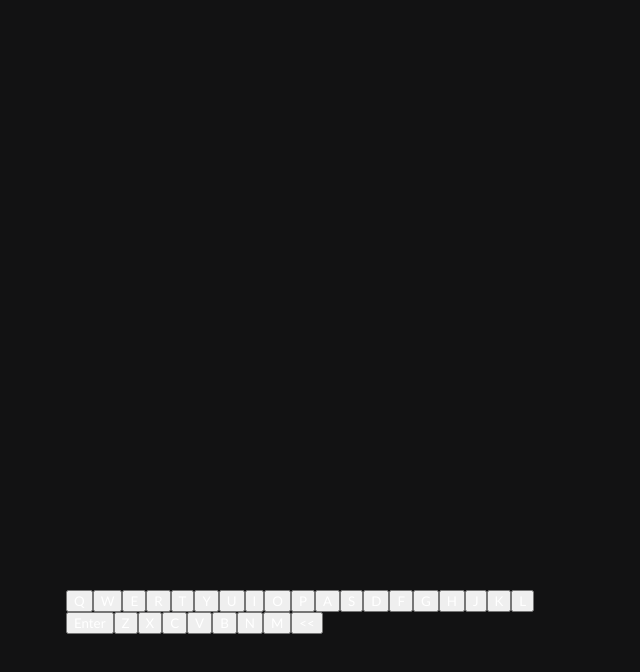
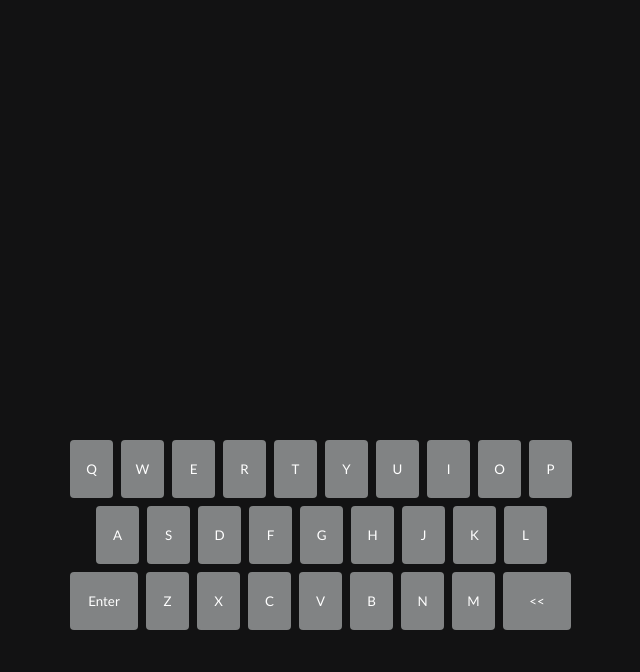
Before and after one commit to mandyh101/my-wordle, a plain HTML site: page index.html in a window 1280 px wide. Shown: the part 94-766 px from the top of the page, without its empty margins (319-959 px from the left). Drawn offline with Linux system fonts and the light colour scheme.

Commit message:
style keyboard

```diff
--- a/style.css
+++ b/style.css
@@ -34,6 +34,33 @@ body{
   flex-wrap: wrap;
  }
 
+ .key-container button {
+  width: 43px;
+  height: 58px;
+  border-radius: 4px;
+  border: none;
+  background-color: #818384;
+  margin: 4px;
+  cursor: pointer;
+ }
+
+ .key-container button:hover {
+  background-color: #818395;
+  color: black;
+ }
+
+ /* makes the enter and back button wider */
+ .key-container button:nth-child(20),
+ .key-container button:nth-child(28) {
+ width: 68px;
+ }
+
+ .key-container button:nth-child(11) {
+ margin-left: 30px;
+}
+
+
+
 .message-container {
   /*  */
 }
```
